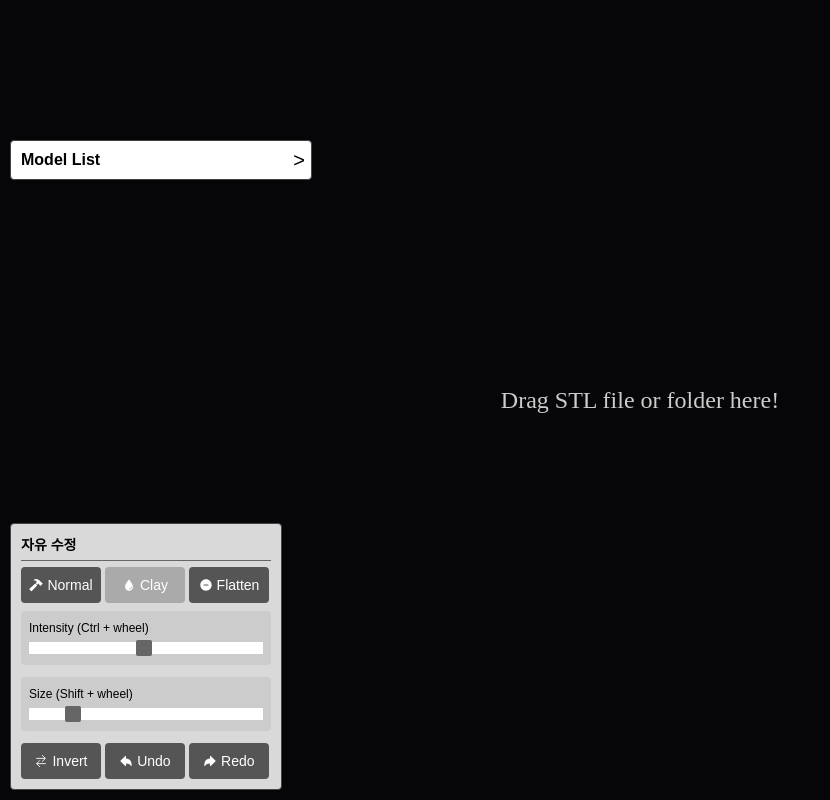
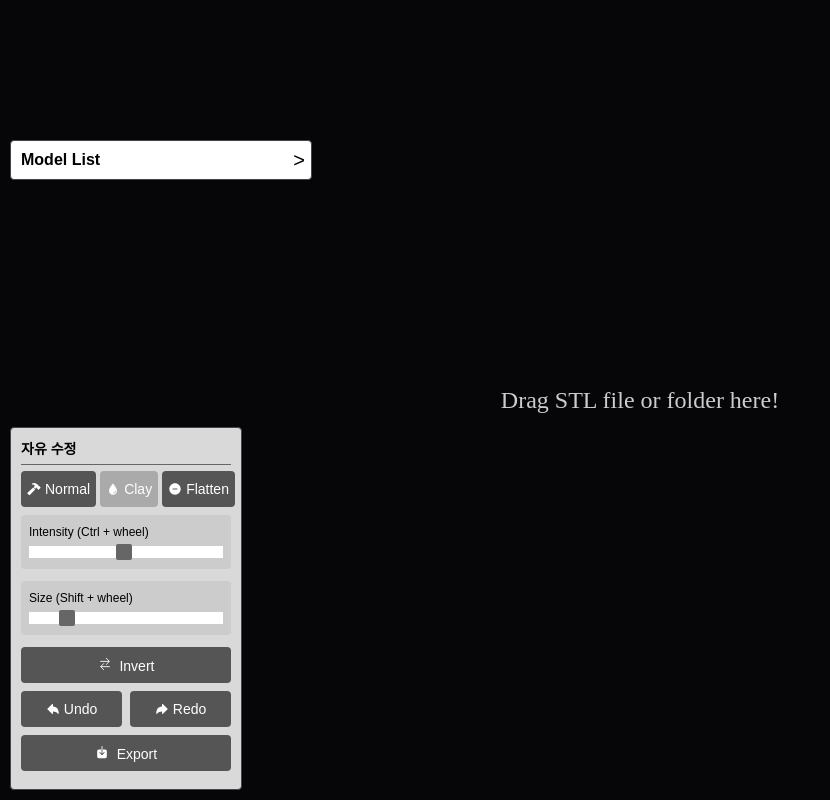
Before and after one commit to HEOJUNFO/my-sculpt-project, a website built with Vite: page index.html in a window 1280 px wide. Shown: the whole page, without its empty margins (0-830 px from the left). Built offline with nearby package versions, Linux system fonts and the light colour scheme; files whose address does not match are found by name.

Commit message:
ui update

```diff
--- a/index.html
+++ b/index.html
@@ -193,7 +193,7 @@
       position: absolute;
       left: 10px;
       bottom: 10px;
-      width: 250px;
+      width: 210px;
       background:#d9d9d9;
       color: #fff;
       font: 14px sans-serif;
@@ -342,6 +342,29 @@
   pointer-events: none; /* 마우스 이벤트 무시 */
 }
 
+.btn-row-2 {
+  display: flex;
+  justify-content: space-between;  /* 양쪽 정렬 */
+  gap: 8px;        /* 버튼 간격 */
+  margin-bottom: 8px;
+}
+
+/* 반쪽짜리 버튼 (Undo / Redo) */
+.btn-half {
+  flex: 1;         /* 동일 폭으로 늘어나게 */
+  text-align: center;
+  /* 필요하다면 높이, 폰트, 등등 조정 */
+}
+
+/* (2) 전체 폭으로 늘어나는 긴 버튼 (Export / Invert) */
+.btn-full {
+  display: block;
+  width: 100%;     /* 부모 컨테이너 너비 꽉 채움 */
+  margin-bottom: 8px; /* 버튼 간격 */
+  text-align: center;
+  /* 필요하다면 높이, 폰트, 등등 조정 */
+}
+
   </style>
 </head>
 <body>
@@ -405,20 +428,30 @@
       <input type="range" id="sizeRange" min="0.01" max="0.25" step="0.005" value="0.05" />
     </div>
 
-    <button class="brush-btn" id="btn-invert">
-      <ion-icon name="swap-horizontal-outline" style="vertical-align: middle;"></ion-icon>
+     <!-- Invert (긴 버튼) -->
+     <button class="brush-btn btn-full" id="btn-invert">
+      <ion-icon name="swap-horizontal-outline"></ion-icon>
       Invert
     </button>
 
-    <button class="brush-btn" id="btn-undo">
-      <ion-icon name="arrow-undo"></ion-icon>
-      Undo
+
+    <div class="btn-row-2">
+      <button class="brush-btn btn-half" id="btn-undo">
+        <ion-icon name="arrow-undo"></ion-icon>
+        Undo
+      </button>
+      <button class="brush-btn btn-half" id="btn-redo">
+        <ion-icon name="arrow-redo"></ion-icon>
+        Redo
+      </button>
+    </div>
+
+    <!-- Export (긴 버튼) -->
+    <button class="brush-btn btn-full" id="btn-export">
+      <ion-icon name="download"></ion-icon>
+      Export
     </button>
 
-    <button class="brush-btn" id="btn-redo">
-      <ion-icon name="arrow-redo"></ion-icon>
-      Redo
-    </button>
 
   </div>
 
--- a/src/sculptUI.js
+++ b/src/sculptUI.js
@@ -1,16 +1,18 @@
 // src/sculptUI.js
 
 import { refs } from './modelManager.js';
-// undo, redo 함수를 직접 import 해야 합니다.
-import { undo, redo } from './modelManager.js';
+// exportCurrentModel 함수 추가 import
+import { undo, redo, exportCurrentModel } from './modelManager.js';
 
 export function setupCustomSculptUI() {
   // (1) 브러시 모드 버튼들
   const btnNormal  = document.getElementById('btn-normal');
   const btnClay    = document.getElementById('btn-clay');
   const btnFlatten = document.getElementById('btn-flatten');
-  // (만약 Invert 버튼도 있다면)
-  const btnInvert  = document.getElementById('btn-invert');
+  const btnInvert  = document.getElementById('btn-invert');   // invert
+  const btnUndo    = document.getElementById('btn-undo');     // undo
+  const btnRedo    = document.getElementById('btn-redo');     // redo
+  const btnExport  = document.getElementById('btn-export');   // export
 
   function setBrushMode(mode) {
     refs.params.brush = mode;
@@ -28,16 +30,22 @@ export function setupCustomSculptUI() {
   btnClay?.addEventListener('click',    () => setBrushMode('clay'));
   btnFlatten?.addEventListener('click', () => setBrushMode('flatten'));
 
-  // (Invert 버튼이 있다면)
-  if (btnInvert) {
-    if (refs.params.invert) btnInvert.classList.add('active');
-    btnInvert.addEventListener('click', () => {
-      refs.params.invert = !refs.params.invert;
-      btnInvert.classList.toggle('active', refs.params.invert);
-    });
-  }
+  // Invert
+  btnInvert?.addEventListener('click', () => {
+    refs.params.invert = !refs.params.invert;
+    btnInvert.classList.toggle('active', refs.params.invert);
+  });
 
-  // (2) 슬라이더
+  // Undo / Redo
+  btnUndo?.addEventListener('click', () => undo());
+  btnRedo?.addEventListener('click', () => redo());
+
+  // (2) Export 버튼 → exportCurrentModel() 호출
+  btnExport?.addEventListener('click', () => {
+    exportCurrentModel();
+  });
+
+  // (3) 슬라이더
   const sizeRange      = document.getElementById('sizeRange');
   const intensityRange = document.getElementById('intensityRange');
 
@@ -53,18 +61,4 @@ export function setupCustomSculptUI() {
       refs.params.intensity = parseFloat(intensityRange.value);
     });
   }
-
-  // (3) Undo / Redo 버튼
-  const btnUndo = document.getElementById('btn-undo');
-  const btnRedo = document.getElementById('btn-redo');
-
-  // 'undo()' 함수를 호출
-  btnUndo?.addEventListener('click', () => {
-    undo();
-  });
-
-  // 'redo()' 함수를 호출
-  btnRedo?.addEventListener('click', () => {
-    redo();
-  });
 }
```
